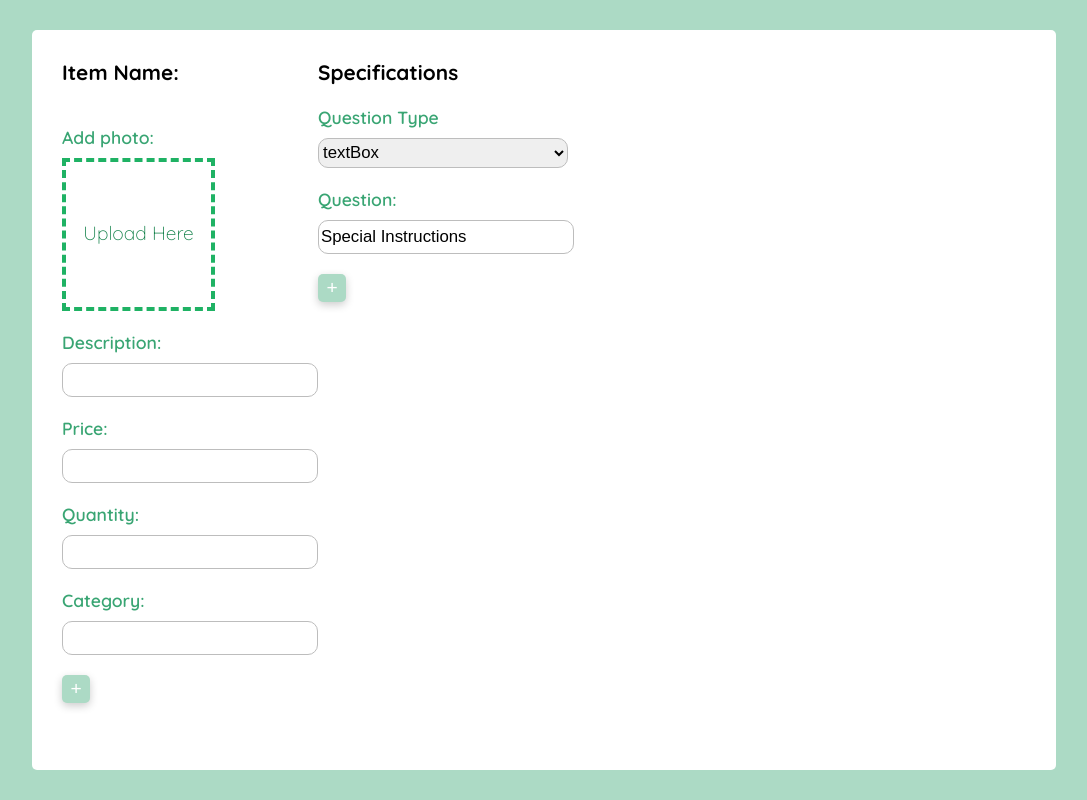
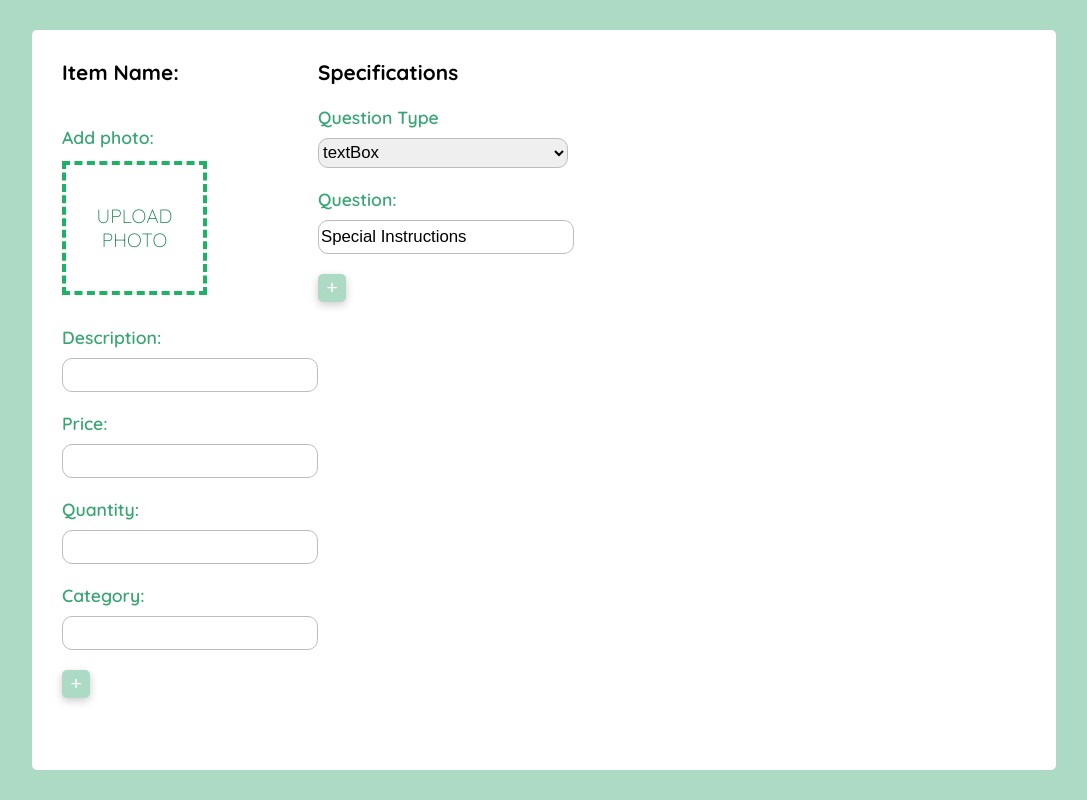
Before and after one commit to malak-joumaa/Homemade, a React (Create React App) app in the folder frontend/: page /add-menu in a window 1280 px wide. Shown: the whole page, without its empty margins (96-1183 px from the left). Built offline with nearby package versions, Linux system fonts and the light colour scheme.

Commit message:
Frontend: Creating UploadPhoto component and adding it in addMenu and addProfilePhoto pages

```diff
--- /dev/null
+++ b/frontend/src/components/UploadPhoto.js
@@ -0,0 +1,54 @@
+import React, { useState } from "react";
+
+const UploadPhoto = ({ imgStore, page }) => {
+  const [selectedImage, setSelectedImage] = useState(null);
+  const [imageSrc, setImageSrc] = useState("");
+  const [fileName, setFileName] = useState("");
+
+  return (
+    <div className="file-upload">
+      {/* If no image is selected, view upload photo box, else view selected image */}
+      {!selectedImage ? (
+        <div className="image-upload-wrap">
+          <input
+            className="file-upload-input"
+            type="file"
+            onChange={(e) => {
+              setSelectedImage(e.target.files[0]);
+              setFileName(e.target.files[0].name);
+              var reader = new FileReader();
+              reader.onload = function (event) {
+                // Setting Image src
+                setImageSrc(event.target.result);
+                // Sending image to AddProfilePage
+                imgStore(event.target.result);
+              };
+              reader.readAsDataURL(e.target.files[0]);
+            }}
+          />
+          <h3>{page ? "CLICK OR DRAG AND DROP A FILE" : "UPLOAD PHOTO"}</h3>
+        </div>
+      ) : (
+        <div className="file-upload-content">
+          <img className="file-upload-image" src={imageSrc} alt="your image" />
+          <div>
+            <button
+              className="remove-image-btn"
+              onClick={() => {
+                setSelectedImage(null);
+                setImageSrc("");
+                setFileName("");
+                imgStore("");
+              }}
+            >
+              <span>Remove</span>
+              {fileName}
+            </button>
+          </div>
+        </div>
+      )}
+    </div>
+  );
+};
+
+export default UploadPhoto;
--- a/frontend/src/pages/AddMenu.js
+++ b/frontend/src/pages/AddMenu.js
@@ -3,6 +3,7 @@ import Specifications from "../components/Specifications";
 import "../styles/menu.css";
 import Textbox from "../components/Textbox";
 import Button from "../components/Button";
+import UploadPhoto from "../components/UploadPhoto";
 
 const AddMenu = () => {
   const [dish, setDish] = useState([
@@ -16,9 +17,12 @@ const AddMenu = () => {
     },
   ]);
 
-  const [selectedImage, setSelectedImage] = useState(null);
-  const [imageSrc, setImageSrc] = useState("");
-  const [fileName, setFileName] = useState("");
+  const [profilePhoto, setProfilePhoto] = useState("photo");
+
+  // Function to get profile photo source from UploadPhoto component
+  const useImageSource = (image) => {
+    setProfilePhoto(image);
+  };
 
   const handleFormChange = (index, event) => {
     let data = [...dish];
@@ -26,6 +30,7 @@ const AddMenu = () => {
     setDish(data);
   };
   console.log(dish);
+  console.log(profilePhoto);
 
   //Add a new item
   const addDish = () => {
@@ -51,53 +56,9 @@ const AddMenu = () => {
                 <h3>Item Name:</h3>
                 <br />
                 <label>Add photo:</label>
-                {/* ************** */}
-                <div class="upload">
-                  {!selectedImage ? (
-                    <div class="image-upload">
-                      <input
-                        class="file-upload-input"
-                        type="file"
-                        onChange={(e) => {
-                          setSelectedImage(e.target.files[0]);
-                          setFileName(e.target.files[0].name);
-                          var reader = new FileReader();
-                          reader.onload = function (event) {
-                            setImageSrc(event.target.result);
-                            console.log(e.target.files[0]);
-                            console.log(event.target);
-                            console.log(event.target.result);
-                            console.log(imageSrc);
-                          };
-                          reader.readAsDataURL(e.target.files[0]);
-                        }}
-                        accept="image/*"
-                      />
-                      <h3>Upload Here</h3>
-                    </div>
-                  ) : (
-                    <div class="upload-content">
-                      <img
-                        class="upload-image"
-                        src={imageSrc}
-                        alt="your image"
-                      />
-                      <div>
-                        <button
-                          onClick={() => {
-                            setSelectedImage(null);
-                            setImageSrc("");
-                            setFileName("");
-                          }}
-                          class="remove-btn"
-                        >
-                          Remove {fileName}
-                        </button>
-                      </div>
-                    </div>
-                  )}
-                </div>
-                {/* ************************* */}
+
+                <UploadPhoto imgStore={useImageSource} />
+
                 <br />
                 <label>Description:</label>
                 <input
--- a/frontend/src/pages/AddProfilePhoto.js
+++ b/frontend/src/pages/AddProfilePhoto.js
@@ -1,60 +1,25 @@
 import React, { useState } from "react";
 import { Link } from "react-router-dom";
+import UploadPhoto from "../components/UploadPhoto";
 
 const AddProfilePhoto = () => {
-  const [selectedImage, setSelectedImage] = useState(null);
-  const [imageSrc, setImageSrc] = useState("");
-  const [fileName, setFileName] = useState("");
+  const [profilePhoto, setProfilePhoto] = useState("photo");
+
+  // Function to get profile photo source from UploadPhoto component
+  const useImageSource = (image) => {
+    setProfilePhoto(image);
+  };
+  console.log(profilePhoto);
 
   return (
     <div>
       <div className="follow-up-div">
         <h1>Upload Profile Photo</h1>
 
-        <div class="file-upload">
-          {!selectedImage ? (
-            <div class="image-upload-wrap">
-              <input
-                class="file-upload-input"
-                type="file"
-                onChange={(e) => {
-                  setSelectedImage(e.target.files[0]);
-                  setFileName(e.target.files[0].name);
-                  var reader = new FileReader();
-                  reader.onload = function (event) {
-                    setImageSrc(event.target.result);
-                    console.log(e.target.files[0]);
-                    console.log(event.target);
-                    console.log(event.target.result);
-                    console.log(imageSrc);
-                  };
-                  reader.readAsDataURL(e.target.files[0]);
-                }}
-                accept="image/*"
-              />
-              <h3>CLICK OR DRAG AND DROP A FILE</h3>
-            </div>
-          ) : (
-            <div class="file-upload-content">
-              <img class="file-upload-image" src={imageSrc} alt="your image" />
-              <div>
-                <button
-                  onClick={() => {
-                    setSelectedImage(null);
-                    setImageSrc("");
-                    setFileName("");
-                  }}
-                  class="remove-image-btn"
-                >
-                  Remove <br />
-                  {fileName}
-                </button>
-              </div>
-            </div>
-          )}
-        </div>
+        {/* Upload Image */}
+        <UploadPhoto imgStore={useImageSource} page="pp" />
 
-        <div id="uploaded-profile-photo"></div>
+        {/* Links to Skip or move to the next page */}
         <Link to="/opening-hours" className="skip">
           Skip
         </Link>
--- a/frontend/src/styles/menu.css
+++ b/frontend/src/styles/menu.css
@@ -65,27 +65,34 @@
     box-shadow: rgba(0, 0, 0, 0.2) 0px 3px 8px;
 }
 
-.image-upload{
+/* Image Upload */
+#menu .file-upload{
     width: 145px;
     height: 145px;
+    padding: 0;
+    margin: 0;
+}
+#menu .image-upload-wrap{
     border: 4px dashed #1FB264;
     position: relative;
+    margin-top: 3px;
 }
 
-.upload h3 {
+#menu .file-upload h3 {
     text-align: center;
     font-weight: 100;
     color: #15824B;
-    padding:40px 0;
+    padding:20px 0;
     font-size: 1.2em !important;
   }
 
-  .upload-image {
-    height: 120px;
-    width: 120px;
-  }
+#menu .file-upload-image {
+    max-height: 120px;
+    max-width: 120px;
+    padding: 0;
+}
 
-  .remove-btn {
+#menu .remove-image-btn {
     width:150px !important;
     height: 30px !important;
     font-size: 1em !important;
@@ -93,4 +100,4 @@
     white-space: nowrap;
     overflow: hidden;
     text-overflow: ellipsis;
-  }
+}
```
